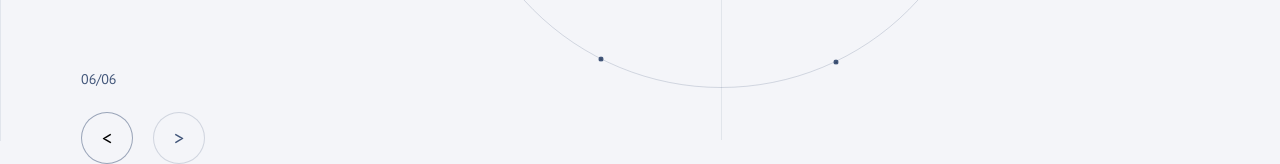
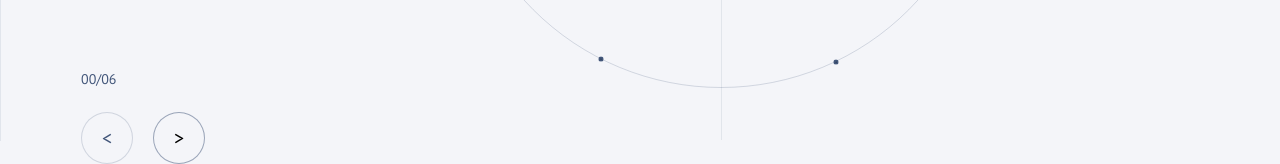
Before and after one commit to damnnou/test-history, a React (Create React App) app: page / in a window 1280 px wide. Shown: the part 659-823 px from the top of the page. Built offline with nearby package versions, Linux system fonts and the light colour scheme.

Commit message:
replace functional logic to app component

```diff
--- a/src/App.tsx
+++ b/src/App.tsx
@@ -1,4 +1,4 @@
-import React, { useEffect, useState } from "react";
+import React, { Ref, RefObject, useEffect, useRef, useState } from "react";
 import styled from "styled-components";
 import { colors } from "./styles/colors.ts";
 import MainCircle from "./ui/MainCircle.tsx";
@@ -7,10 +7,9 @@ import YearsCounter from "./ui/YearsCounter.tsx";
 import SelectCategorySection from "./ui/SelectCategorySection.tsx";
 import StoriesSection from "./ui/StoriesSection.tsx";
 import history from "./api/history.ts";
+import { initialCategories } from "./constants/categories.ts";
 import type { HistoryItem } from "./types/historyItem.ts";
-import Clock from "./ui/Clock.tsx";
-import ClockComponent from "./ui/Clock.tsx";
-import CircleComponent from "./ui/Clock.tsx";
+import gsap, { Power1 } from "gsap";
 
 const AppWrapper = styled.div`
     position: relative;
@@ -25,25 +24,83 @@ const AppWrapper = styled.div`
 `;
 
 const App: React.FC = () => {
+    const [selectedCategory, setSelectedCategory] = useState(0);
+    const [categoriesList, setCategoriesList] = useState(initialCategories);
+
+    const circleRef = useRef<HTMLDivElement | null>(null);
+    const circleButtonRef = useRef<HTMLDivElement | null>(null);
+
     const [stories, setStories] = useState<HistoryItem[]>([]);
 
-    const [fromYear, setFromYear] = useState<number>(2015);
-    const [toYear, setToYear] = useState<number>(2022);
+    const fromYear = 2015;
+    const toYear = 2022;
 
     useEffect(() => {
         history.getHistory().then((data) => setStories(data));
     }, []);
 
-    useEffect(() => {
-        console.log(stories);
-    }, [stories]);
+    const handleSetCategory = (id: number) => {
+        // Находим выбранную категорию
+        const category = categoriesList.find((cat) => cat.id === id);
+
+        if (!category) {
+            console.error(`category with id ${id} not found`);
+            return;
+        }
+
+        // Получаем класс из референса кнопки
+        const circleButtonClass =
+            "." + circleButtonRef?.current?.className.split(" ")[0];
+
+        // Декларируем начальное/конечное положение в градусах
+        const initialDegree = 60;
+
+        // Вычисляем градус поворота на основе разницы текущего положения и конечного
+        const rotateDegree = category.degree - initialDegree;
+
+        const plusRotate = "+=" + rotateDegree;
+        const minusRotate = "-=" + rotateDegree;
+
+        gsap.to(circleRef?.current, {
+            rotation: plusRotate, // поворачиваем круг на вычисленное значение градуса
+            duration: 0.5,
+            ease: Power1.easeInOut,
+        });
+
+        gsap.to(circleButtonClass, {
+            rotation: minusRotate, // поворачиваем внутренности кнопки в противоположную сторону
+            duration: 0.5,
+            ease: Power1.easeInOut,
+        });
+
+        // Устанавливаем итоговые значения в массив категорий
+        setCategoriesList((prevCategories) =>
+            prevCategories.map((cat) => {
+                if (cat.id === category.id) {
+                    return { ...cat, degree: initialDegree };
+                } else {
+                    return { ...cat, degree: cat.degree - rotateDegree };
+                }
+            })
+        );
+        setSelectedCategory(category.id);
+    };
 
     return (
         <AppWrapper>
-            <MainCircle />
+            <MainCircle
+                circleRef={circleRef}
+                circleButtonRef={circleButtonRef}
+                categoriesList={categoriesList}
+                onRotate={handleSetCategory}
+                selectedCategory={selectedCategory}
+            />
             <MainTitle>Исторические даты</MainTitle>
             <YearsCounter fromYear={fromYear} toYear={toYear} />
-            <SelectCategorySection />
+            <SelectCategorySection
+                onChangeCategory={handleSetCategory}
+                selectedCategory={selectedCategory}
+            />
             <StoriesSection stories={stories} />
         </AppWrapper>
     );
--- a/src/ui/MainCircle.tsx
+++ b/src/ui/MainCircle.tsx
@@ -64,58 +64,13 @@ const CircleButtonCategory = styled.label`
     line-height: 30px; /* 150% */
 `;
 
-const MainCircle: React.FC = () => {
-    const [selectedCategory, setSelectedCategory] = useState(0);
-    const [categoriesList, setCategoriesList] = useState(initialCategories);
-
-    const circleRef = useRef<HTMLDivElement | null>(null);
-    const circleButtonRef = useRef<HTMLDivElement | null>(null);
-
-    const handleMove = (id: number) => {
-        // Находим выбранную категорию
-        const category = categoriesList.filter(
-            (category) => category.id === id
-        )[0];
-
-        // Получаем класс из референса кнопки
-        const circleButtonClass =
-            "." + circleButtonRef.current?.className.split(" ")[0];
-
-        // Декларируем начальное/конечное положение в градусах
-        const initialDegree = 60;
-
-        // Вычисляем градус поворота на основе разницы текущего положения и конечного
-        const rotateDegree = category.degree - initialDegree;
-
-        const plusRotate = "+=" + rotateDegree;
-        const minusRotate = "-=" + rotateDegree;
-
-        gsap.to(circleRef.current, {
-            rotation: plusRotate, // поворачиваем круг на вычисленное значение градуса
-            duration: 0.5,
-            ease: Power1.easeInOut,
-        });
-
-        gsap.to(circleButtonClass, {
-            rotation: minusRotate, // поворачиваем внутренности кнопки в противоположную сторону
-            duration: 0.5,
-            ease: Power1.easeInOut,
-        });
-
-        // Устанавливаем итоговые значения в массив категорий
-        setCategoriesList((prevCategories) =>
-            prevCategories.map((cat) => {
-                if (cat.id === category.id) {
-                    return { ...cat, degree: initialDegree };
-                } else {
-                    return { ...cat, degree: cat.degree - rotateDegree };
-                }
-            })
-        );
-        // Устанавливаем выбранную категорию
-        setSelectedCategory(category.id);
-    };
-
+const MainCircle: React.FC = ({
+    categoriesList,
+    onRotate,
+    selectedCategory,
+    circleRef,
+    circleButtonRef,
+}) => {
     return (
         <Cross>
             <Circle ref={circleRef}>
@@ -127,7 +82,14 @@ const MainCircle: React.FC = () => {
                     >
                         <CircleButton
                             animated
-                            onClick={() => handleMove(category.id)}
+                            onClick={() =>
+                                selectedCategory !== category.id &&
+                                onRotate(
+                                    category.id,
+                                    circleRef,
+                                    circleButtonRef
+                                )
+                            }
                             selected={selectedCategory === category.id}
                             value={category.id}
                         />
--- a/src/ui/SelectCategorySection.tsx
+++ b/src/ui/SelectCategorySection.tsx
@@ -27,13 +27,30 @@ const SmallText = styled.p`
     line-height: normal;
 `;
 
-const SelectCategorySection: React.FC = () => {
+const SelectCategorySection: React.FC = ({
+    selectedCategory,
+    onChangeCategory,
+}) => {
     return (
         <Container>
-            <SmallText>06/06</SmallText>
+            <SmallText>
+                {"0"}
+                {selectedCategory}
+                {"/06"}
+            </SmallText>
             <RowContainer>
-                <CircleButton>{"<"}</CircleButton>
-                <CircleButton disabled>{">"}</CircleButton>
+                <CircleButton
+                    disabled={selectedCategory <= 1}
+                    onClick={() => onChangeCategory(selectedCategory - 1)}
+                >
+                    {"<"}
+                </CircleButton>
+                <CircleButton
+                    onClick={() => onChangeCategory(selectedCategory + 1)}
+                    disabled={selectedCategory === 6}
+                >
+                    {">"}
+                </CircleButton>
             </RowContainer>
         </Container>
     );
```
